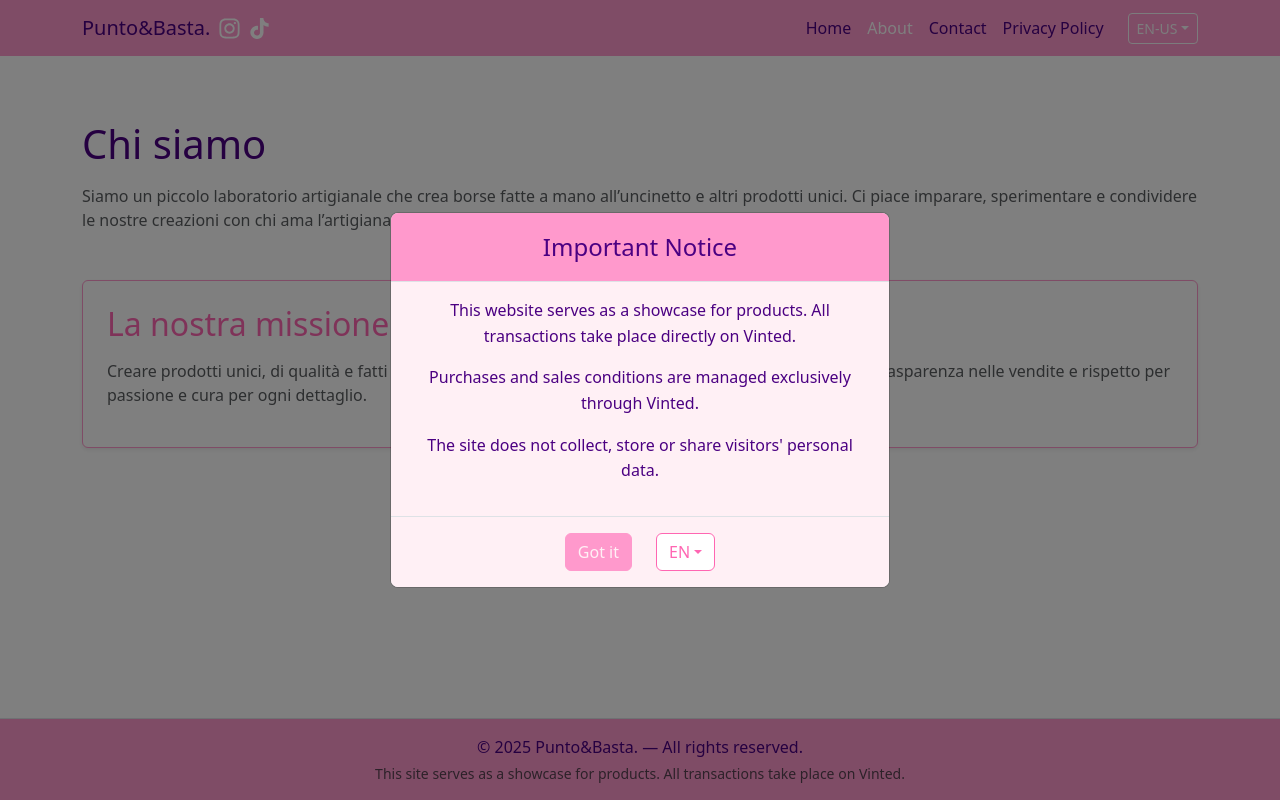
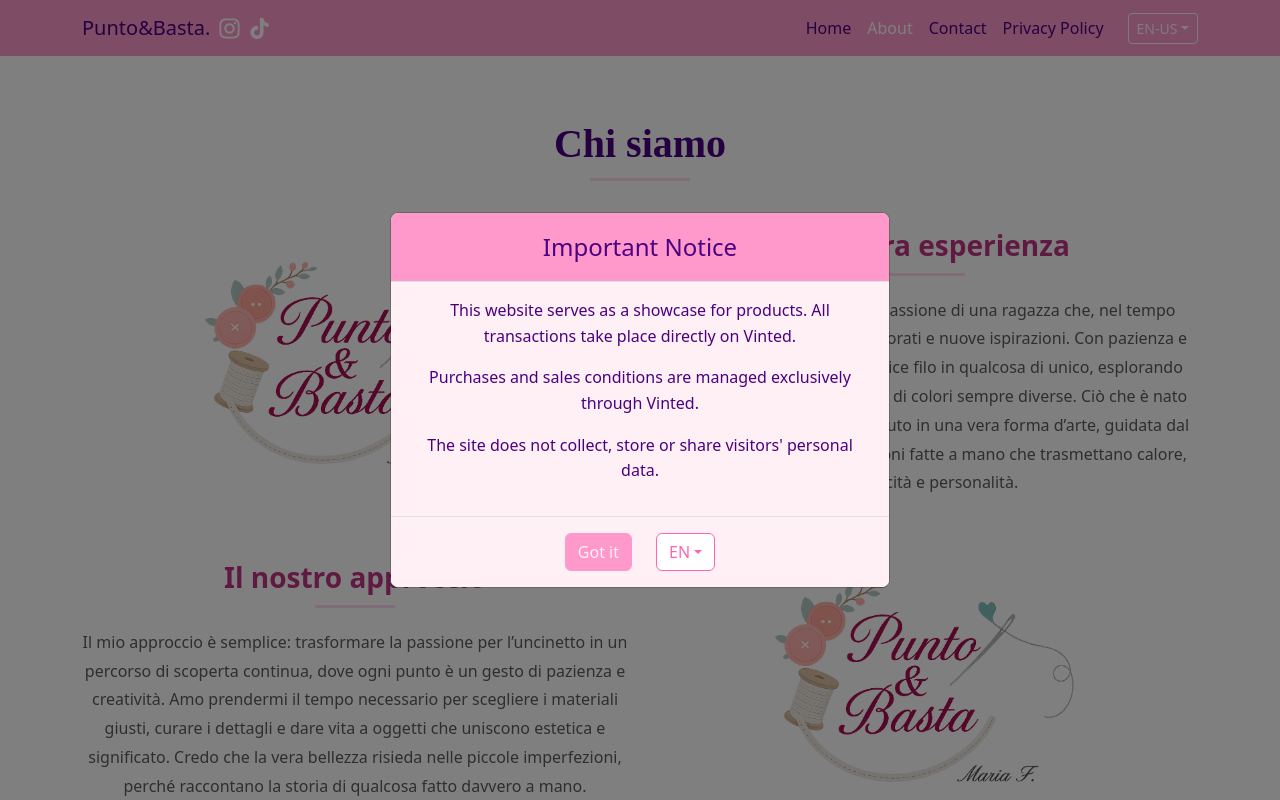
Before and after one commit to kevin96bit/Punto-Basta., a React (Create React App) app: page /chi-siamo in a window 1280 px wide. Shown: the top 800 px of the page. Built offline with nearby package versions, Linux system fonts and the light colour scheme.

Commit message:
Aggiunta pagina About con testo personalizzato e stile centrato

```diff
--- a/src/pages/About.js
+++ b/src/pages/About.js
@@ -1,7 +1,7 @@
-import React from 'react';
-import { Container, Row, Col, Card, Button } from 'react-bootstrap';
-import { Link } from 'react-router-dom';
-import { Helmet } from 'react-helmet';
+import React from "react";
+import { Container, Row, Col, Image, Button } from "react-bootstrap";
+import { Link } from "react-router-dom";
+import { Helmet } from "react-helmet";
 
 export default function About() {
   return (
@@ -11,42 +11,165 @@ export default function About() {
         <title>Chi siamo — Punto&Basta</title>
         <meta
           name="description"
-          content="Scopri chi siamo e quali sono i valori e la missione del nostro piccolo laboratorio di creazioni artigianali."
+          content="Scopri la storia, la passione e i valori dietro il marchio Punto&Basta. Creazioni artigianali uniche e realizzate con amore."
         />
       </Helmet>
 
-      <h1 className="mb-3">Chi siamo</h1>
-      <p className="text-muted mb-5">
-        Siamo un piccolo laboratorio artigianale che crea borse fatte a mano all’uncinetto e altri prodotti unici.
-        Ci piace imparare, sperimentare e condividere le nostre creazioni con chi ama l’artigianato.
-      </p>
+      {/* Titolo principale */}
+      <div className="text-center mb-5">
+        <h1
+          style={{
+            fontFamily: "'Playfair Display', serif",
+            fontWeight: "700",
+            color: "#4B0082",
+          }}
+        >
+          Chi siamo
+        </h1>
+        <hr
+          style={{
+            width: "100px",
+            height: "3px",
+            backgroundColor: "#FF66B2",
+            border: "none",
+            margin: "10px auto",
+          }}
+        />
+      </div>
 
-      <Row className="g-4">
-        <Col md={6}>
-          <Card className="p-4 h-100 shadow-sm" style={{ borderColor: 'var(--light-primary)' }}>
-            <h2 className="mb-3" style={{ color: 'var(--primary)' }}>La nostra missione</h2>
-            <p className="text-muted">
-              Creare prodotti unici, di qualità e fatti a mano, condividendo passione e cura per ogni dettaglio.
-            </p>
-          </Card>
+      {/* Sezione principale */}
+      <Row className="align-items-center mb-5">
+        <Col md={6} className="text-center mb-4 mb-md-0">
+          <div className="mb-2">
+            <img
+              src="/logo-light.png" // 🔹 Sostituisci con un'immagine reale
+              alt="Punto & Basta Logo"
+              style={{
+                width: "300px",
+                maxWidth: "70%",
+                height: "auto",
+                display: "block",
+                margin: "0 auto 1rem auto",
+              }}
+            />
+          </div>
         </Col>
-        <Col md={6}>
-          <Card className="p-4 h-100 shadow-sm" style={{ borderColor: 'var(--light-primary)' }}>
-            <h2 className="mb-3" style={{ color: 'var(--primary)' }}>I nostri valori</h2>
-            <p className="text-muted">
-              Passione per l’artigianato, trasparenza nelle vendite e rispetto per i nostri clienti e l’ambiente.
-            </p>
-          </Card>
+
+        <Col md={6} className="text-center">
+          <h3
+            style={{
+              color: "#C13584",
+              fontWeight: "bold",
+              textAlign: "center",
+            }}
+          >
+            La nostra esperienza
+          </h3>
+
+          <hr
+            style={{
+              width: "80px",
+              height: "3px",
+              backgroundColor: "#FF66B2",
+              border: "none",
+              margin: "10px auto 20px auto", // centra la linea
+            }}
+          />
+
+          <p
+            className="text-muted"
+            style={{
+              lineHeight: "1.8",
+              marginTop: "1rem",
+              textAlign: "center",
+            }}
+          >
+            Dietro ogni creazione c’è la passione di una ragazza che, nel tempo
+            libero, ama perdersi tra fili colorati e nuove ispirazioni. Con
+            pazienza e curiosità, trasforma un semplice filo in qualcosa di
+            unico, esplorando forme, texture e combinazioni di colori sempre
+            diverse. Ciò che è nato come un passatempo si è evoluto in una vera
+            forma d’arte, guidata dal desiderio di dare vita a creazioni fatte a
+            mano che trasmettano calore, autenticità e personalità.
+          </p>
         </Col>
       </Row>
 
-      {/* Bottone per tornare alla home */}
-      <div className="mt-4 text-center">
+      {/* Sezione secondaria */}
+      <Row className="align-items-center">
+        <Col md={6} className="order-2 order-md-1 text-center">
+          <h3
+            style={{
+              color: "#C13584",
+              fontWeight: "bold",
+              textAlign: "center",
+            }}
+          >
+            Il nostro approccio
+          </h3>
+
+          <hr
+            style={{
+              width: "80px",
+              height: "3px",
+              backgroundColor: "#FF66B2",
+              border: "none",
+              margin: "10px auto 20px auto", // centra la linea sotto il titolo
+            }}
+          />
+
+          <p
+            className="text-muted"
+            style={{
+              lineHeight: "1.8",
+              marginTop: "1rem",
+              textAlign: "center",
+            }}
+          >
+            Il mio approccio è semplice: trasformare la passione per l’uncinetto in un percorso di
+            scoperta continua, dove ogni punto è un gesto di pazienza e
+            creatività. Amo prendermi il tempo necessario per scegliere i
+            materiali giusti, curare i dettagli e dare vita a oggetti che
+            uniscono estetica e significato. Credo che la vera bellezza risieda
+            nelle piccole imperfezioni, perché raccontano la storia di qualcosa
+            fatto davvero a mano.
+          </p>
+        </Col>
+
+        <Col md={6} className="text-center order-1 order-md-2 mb-4 mb-md-0">
+          <div className="mb-2">
+            <img
+              src="/logo-light.png" // 🔹 Sostituisci con un'immagine del laboratorio o prodotto
+              alt="Punto & Basta Logo"
+              style={{
+                width: "300px",
+                maxWidth: "70%",
+                height: "auto",
+                display: "block",
+                margin: "0 auto 1rem auto",
+              }}
+            />
+          </div>
+        </Col>
+      </Row>
+
+      {/* Pulsante Torna alla Home */}
+      <div className="text-center mt-5">
         <Button
           as={Link}
           to="/"
-          className="btn-primary"
-          aria-label="Torna alla home"
+          style={{
+            backgroundColor: "#FF66B2",
+            borderColor: "#FF66B2",
+            padding: "10px 24px",
+            borderRadius: "8px",
+          }}
+          onMouseEnter={(e) =>
+            (e.currentTarget.style.backgroundColor = "#C13584")
+          }
+          onMouseLeave={(e) =>
+            (e.currentTarget.style.backgroundColor = "#FF66B2")
+          }
         >
           Torna alla home
         </Button>
```
